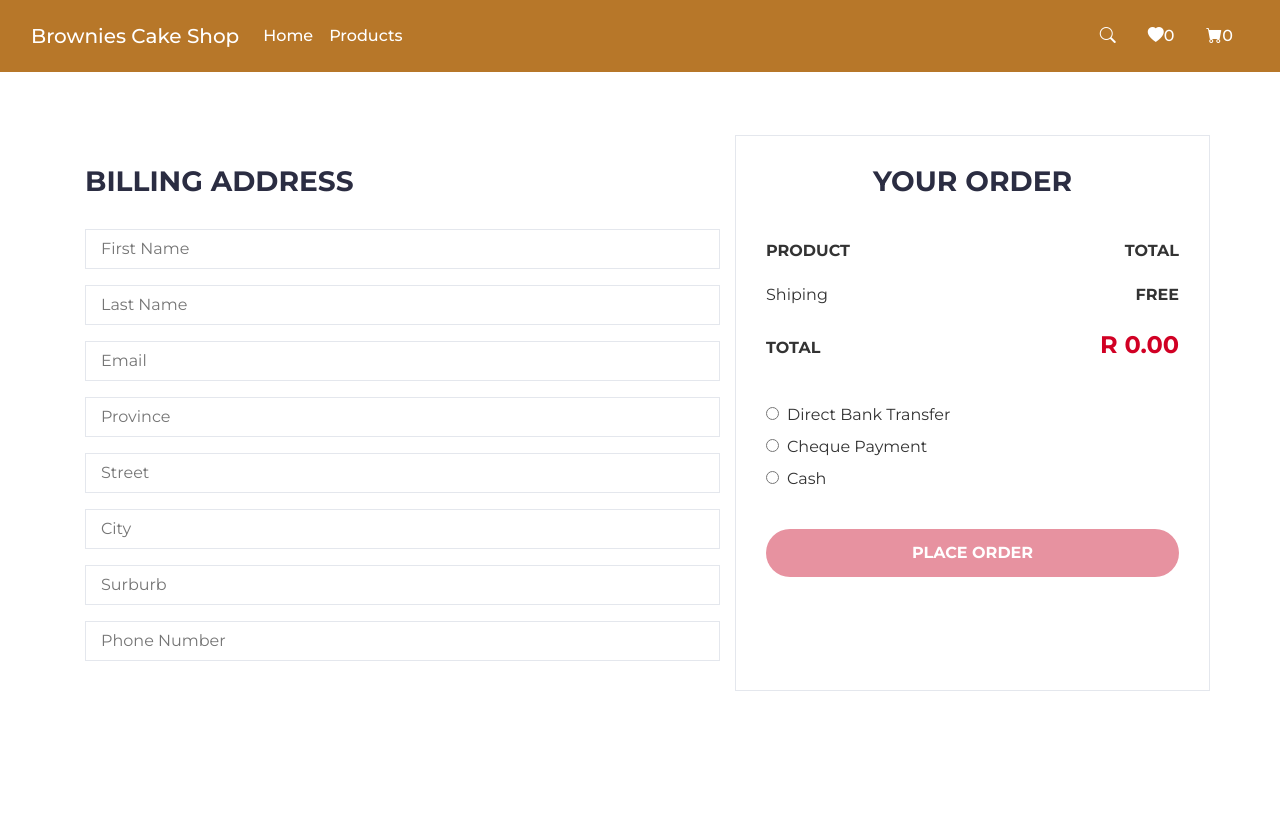
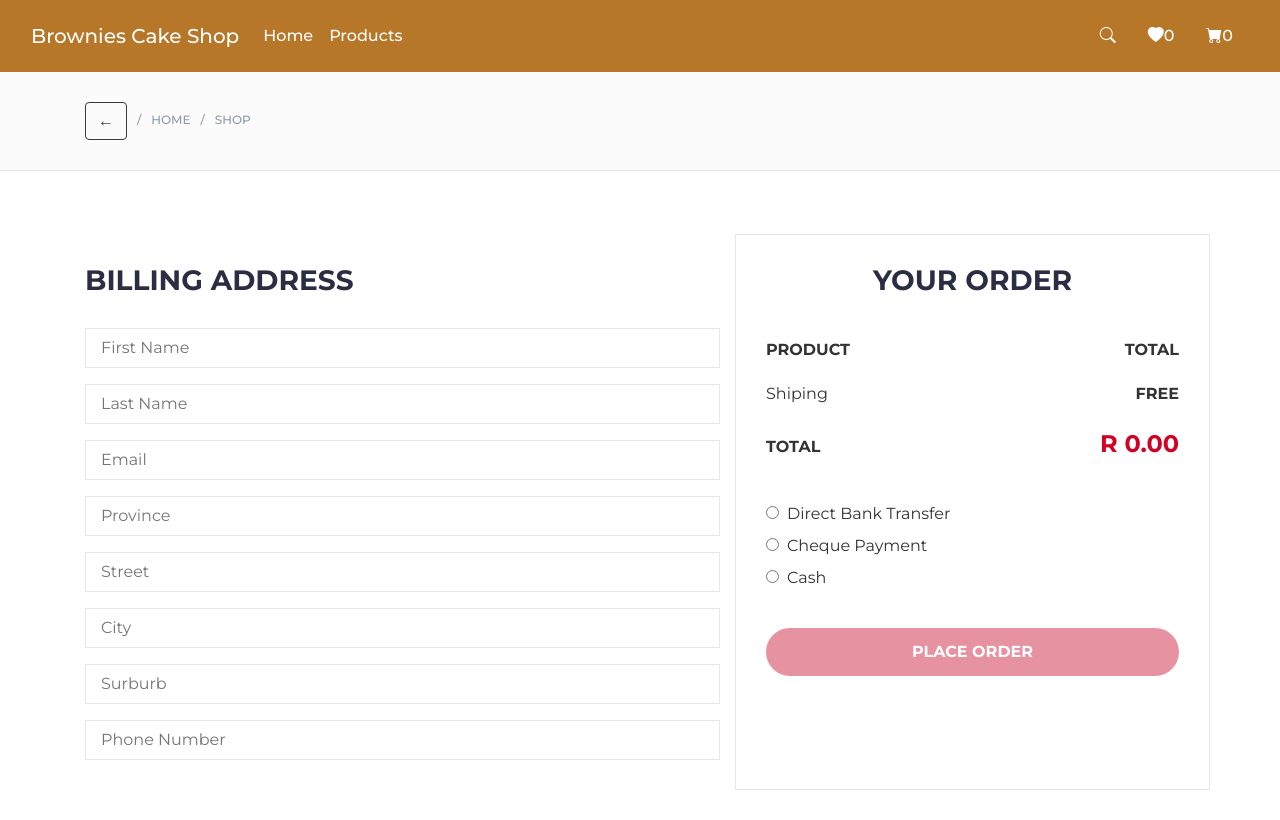
Before and after one commit to Simontine/online-shop, an Angular app in the folder Frontend/: page /checkout in a window 1280 px wide. Built offline with nearby package versions, Linux system fonts and the light colour scheme.

Commit message:
adding back button to ui

```diff
--- a/Frontend/src/app/components/back-button/back-button.component.html
+++ b/Frontend/src/app/components/back-button/back-button.component.html
@@ -1 +1 @@
-<button type="button" class="btn btn-outline-dark" (click)="back()">Back</button>
+<button type="button" class="btn btn-outline-dark" (click)="back()"> &larr; </button>
--- a/Frontend/src/app/components/checkout/checkout.component.html
+++ b/Frontend/src/app/components/checkout/checkout.component.html
@@ -1,3 +1,22 @@
+<!-- BREADCRUMB -->
+<div id="breadcrumb" class="section">
+  <!-- container -->
+  <div class="container">
+    <!-- row -->
+    <div class="row">
+      <div class="col-md-12">
+        <ul class="breadcrumb-tree">
+          <li> <app-back-button></app-back-button> </li>
+          <li><a routerLink="/home">Home</a></li>
+          <li><a routerLink="/shop">Shop</a></li>
+        </ul>
+      </div>
+    </div>
+    <!-- /row -->
+  </div>
+  <!-- /container -->
+</div>
+<!-- /BREADCRUMB -->
 <!-- SECTION -->
 <div class="section mt-5">
   <!-- container -->
--- a/Frontend/src/app/components/product-description/product-description.component.html
+++ b/Frontend/src/app/components/product-description/product-description.component.html
@@ -6,6 +6,7 @@
     <div class="row">
       <div class="col-md-12">
         <ul class="breadcrumb-tree">
+          <li> <app-back-button></app-back-button> </li>
           <li><a routerLink="/home">Home</a></li>
           <li><a routerLink="/shop">Shop</a></li>
         </ul>
--- a/Frontend/src/app/components/products/products.component.html
+++ b/Frontend/src/app/components/products/products.component.html
@@ -6,6 +6,7 @@
     <div class="row">
       <div class="col-md-12">
         <ul class="breadcrumb-tree text-dark">
+          <li> <app-back-button></app-back-button> </li>
           <li><a class="text-dark" routerLink="/home">Home</a></li>
         </ul>
       </div>
```
Also changed, not shown: Frontend/src/app/app.component.html (line endings or trailing spaces), 2 other files (tests, documents, lock files or other folders).
